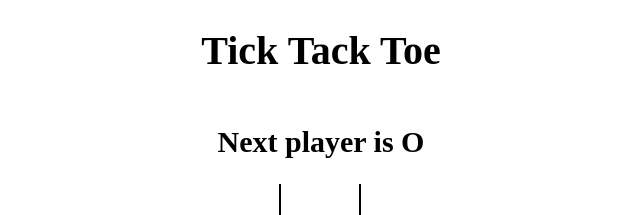
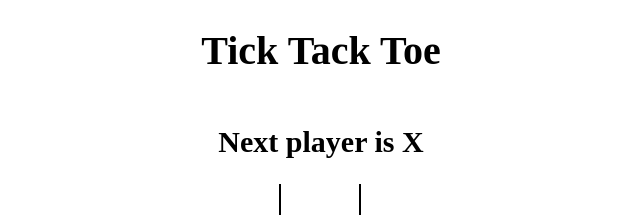
Before and after one commit to bhupendrasinghbutola/ticktaktoe, a React (Vite) app: page / in a window 1280 px wide. Shown: the top 215 px of the page, without its empty margins (319-959 px from the left). Built offline with nearby package versions, Linux system fonts and the light colour scheme.

Commit message:
transform state to game history

```diff
--- a/src/App.jsx
+++ b/src/App.jsx
@@ -5,41 +5,48 @@
 
 
 const App=() =>{
-    const [board,setBoard] = useState(Array(9).fill(null));
-  const[isXNext,setIsXNext]=useState(false);
-  const winner= calculateWinner(board);
+    const [history,setHistory] = useState([{board:Array(9).fill(null),isXNext:true}]);
+//   const[isXNext,setIsXNext]=useState(false);
+const [currentMove,setCurrentMove]= useState(0);
+const current =history[currentMove];
+console.log('history',history);
+
+  const winner= calculateWinner(current.board);
 //   console.log(winner);
 const message= winner
 ? `Winner is ${winner}`
-: `Next player is ${isXNext ? 'X':'O'}`;
+: `Next player is ${current.isXNext ? 'X':'O'}`;
 
 //   console.log('board rerender');
   const handleSquareClick=(position)=>{
-     if(board[position] || winner){
+     if(current.board[position] || winner){
        return;
      }
 
 
 
-    setBoard((prev)=>{
-      return prev.map((square,pos)=>{
+    setHistory((prev)=>{
+        const last= prev[prev.length-1];
+      const newBoard= last.board.map((square,pos)=>{
         if(pos === position){
-          return isXNext ?'X':'O';
+          return last.isXNext ?'X':'O';
         }
         return square;
 
 
       })
+      return prev.concat({board:newBoard,isXNext:!last.isXNext})
 
     })
-setIsXNext((prev)=> !prev);
+// setIsXNext((prev)=> !prev);
+setCurrentMove(prev=>prev +1);
   }
 
 return (
 <div className="app">
     <h1>Tick Tack Toe</h1>
     <h2>{message}</h2>
-    <Board board={board} handleSquareClick={handleSquareClick} />
+    <Board board={current.board} handleSquareClick={handleSquareClick} />
    </div>
 
 );
--- a/src/helpers.jsx
+++ b/src/helpers.jsx
@@ -11,6 +11,7 @@
     ];
     for (let i = 0; i < lines.length; i++) {
       const [a, b, c] = lines[i];
+      console.log(lines[i].length)
       if (squares[a] && squares[a] === squares[b] && squares[a] === squares[c]) {
         return squares[a];
       }
```
